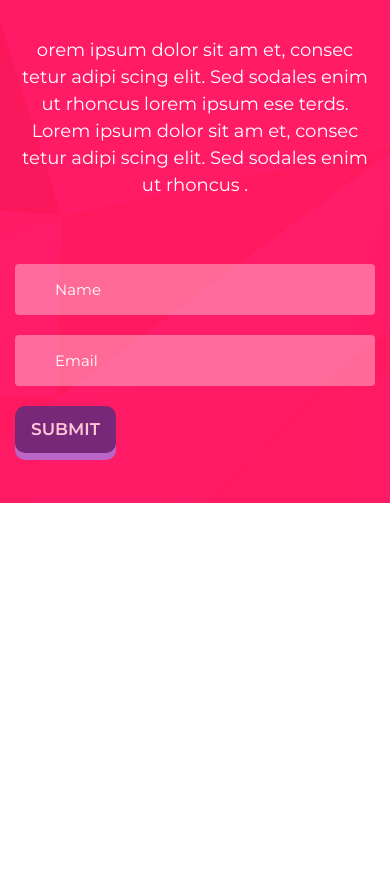
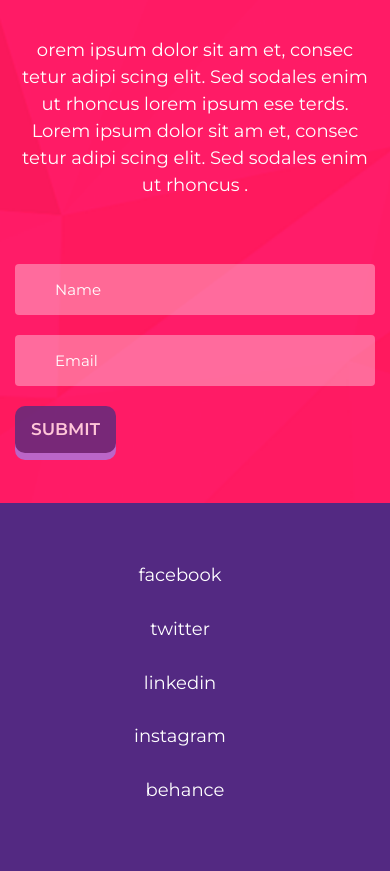
Before and after one commit to Andrew2112/b4-site, a plain HTML site: page index.html in a window 390 px wide. Shown: the part 8000-8871 px from the top of the page. Before the commit the page ends 8503 px from the top, so only its background shows below. Drawn offline with nearby package versions, Linux system fonts and the light colour scheme.

Commit message:
секция social

```diff
--- a/css/style.css
+++ b/css/style.css
@@ -412,9 +412,46 @@ h4 {
 .section-form .form-control::placeholder {
     color: #ffffff;
 }
-.section-form .form-control:focus{
-    box-shadow: 0 0 0 .2rem rgba(255, 255, 255, .25) ;
+
+.section-form .form-control:focus {
+    box-shadow: 0 0 0 .2rem rgba(255, 255, 255, .25);
 }
+
+/*=============================section-social===========================*/
+.section-social {
+    background: url(../img/social-bg.png) center no-repeat;
+    background-size: cover;
+    color: #ffffff;
+}
+
+.section-social a {
+    color: #ffffff;
+    font-size: 27px;
+}
+
+.section-social .list-group-item {
+    position: relative;
+    display: block;
+    padding: .75rem 1.25rem;
+    background-color: inherit;
+    border: none;
+    border-right: #ffffff;
+}
+
+.section-social .list-group-item a {
+    text-decoration: none;
+}
+
+.section-social .line {
+    border-right: 2px solid #ccc !important; /* Параметры линии */
+    padding-right: 40px !important;
+}
+
+.section-social .line:last-child {
+    border-right: none !important;
+    padding-right: 40px !important;
+}
+
 /*large Devices, Wide Screen*/
 @media only screen and(max-width: 1200px) {
 
@@ -478,6 +515,13 @@ h4 {
     }
 }
 
+@media screen and (max-width: 901px) {
+    .section-social .line {
+
+        padding-right: 15px !important;
+    }
+}
+
 /*mall Devices, Tablets*/
 @media only screen and (max-width: 768px) {
     .main-header-text {
@@ -533,6 +577,15 @@ h4 {
     .section-reviews .blockquote-footer {
         margin-top: 15px;
     }
+
+    .section-social .line {
+
+        padding-right: 20px !important;
+    }
+
+    .section-social .line a {
+        font-size: 18px;
+    }
 }
 
 @media only screen and (max-width: 600px) {
@@ -583,6 +636,12 @@ h4 {
         margin-bottom: 40px;
     }
 
+    .section-social .line {
+        border-right: none !important;
+        padding-right: 10px !important;
+
+    }
+
 }
 
 @media only screen and (max-width: 575px) {
@@ -590,6 +649,11 @@ h4 {
         position: static;
         width: 70%;
         margin: auto;
+    }
+    .section-social .line {
+        border-right: none !important;
+        padding-right: 50px !important;
+
     }
 }
 
--- a/index.html
+++ b/index.html
@@ -407,8 +407,11 @@
                                 <h3>Our Happy Client</h3>
                                 <h4>Testimonials</h4>
                                 <blockquote class="blockquote ">
-                                <p class="mb-0">Lorem ipsum dolor sit am et, consec tetur adipi scing elit. Sed sodales enim ut rhoncus lorem ipsum ese terds. Lorem ipsum dolor sit am et, consec tetur adipi scing elit.</p>
-                                <footer class="blockquote-footer"><cite title="Source Title">Mr. John Doe</cite></footer>
+                                    <p class="mb-0">Lorem ipsum dolor sit am et, consec tetur adipi scing elit. Sed
+                                        sodales enim ut rhoncus lorem ipsum ese terds. Lorem ipsum dolor sit am et,
+                                        consec tetur adipi scing elit.</p>
+                                    <footer class="blockquote-footer"><cite title="Source Title">Mr. John Doe</cite>
+                                    </footer>
                                 </blockquote>
                             </div>
                         </div>
@@ -427,8 +430,11 @@
                                 <h3>Our Happy Client</h3>
                                 <h4>Testimonials</h4>
                                 <blockquote class="blockquote ">
-                                <p class="mb-0">Lorem ipsum dolor sit am et, consec tetur adipi scing elit. Sed sodales enim ut rhoncus lorem ipsum ese terds. Lorem ipsum dolor sit am et, consec tetur adipi scing elit.</p>
-                                <footer class="blockquote-footer"><cite title="Source Title">Mr. Bill Doe</cite></footer>
+                                    <p class="mb-0">Lorem ipsum dolor sit am et, consec tetur adipi scing elit. Sed
+                                        sodales enim ut rhoncus lorem ipsum ese terds. Lorem ipsum dolor sit am et,
+                                        consec tetur adipi scing elit.</p>
+                                    <footer class="blockquote-footer"><cite title="Source Title">Mr. Bill Doe</cite>
+                                    </footer>
                                 </blockquote>
                             </div>
                         </div>
@@ -446,8 +452,11 @@
                                 <h3>Our Happy Client</h3>
                                 <h4>Testimonials</h4>
                                 <blockquote class="blockquote ">
-                                <p class="mb-0">Lorem ipsum dolor sit am et, consec tetur adipi scing elit. Sed sodales enim ut rhoncus lorem ipsum ese terds. Lorem ipsum dolor sit am et, consec tetur adipi scing elit.</p>
-                                <footer class="blockquote-footer"><cite title="Source Title">Mr. Peter Doe</cite></footer>
+                                    <p class="mb-0">Lorem ipsum dolor sit am et, consec tetur adipi scing elit. Sed
+                                        sodales enim ut rhoncus lorem ipsum ese terds. Lorem ipsum dolor sit am et,
+                                        consec tetur adipi scing elit.</p>
+                                    <footer class="blockquote-footer"><cite title="Source Title">Mr. Peter Doe</cite>
+                                    </footer>
                                 </blockquote>
                             </div>
                         </div>
@@ -475,7 +484,9 @@
             <div class="col-md-12">
                 <h4>Need Help?</h4>
                 <h5>Don't Forget to Contact With Us</h5>
-                <p>orem ipsum dolor sit am et, consec tetur adipi scing elit. Sed sodales enim ut rhoncus lorem ipsum ese terds. Lorem ipsum dolor sit am et, consec tetur adipi scing elit. Sed sodales enim ut rhoncus . </p>
+                <p>orem ipsum dolor sit am et, consec tetur adipi scing elit. Sed sodales enim ut rhoncus lorem ipsum
+                    ese terds. Lorem ipsum dolor sit am et, consec tetur adipi scing elit. Sed sodales enim ut rhoncus
+                    . </p>
                 <form class="text-left">
                     <div class="form-row">
                         <div class="col-md-5">
@@ -494,6 +505,27 @@
     </div>
 </section>
 <!-- /.section-form -->
+<section class="section-social">
+    <div class="container">
+        <div class="row">
+            <div class="col-md-12 text-center">
+                <ul class="list-group list-group-horizontal-sm justify-content-sm-around">
+                    <li class="list-group-item line"> <h6><a href="#">facebook</a></h6></li>
+                    <li class="list-group-item line">  <h6><a href="#" >twitter</a></h6></li>
+                    <li class="list-group-item line"><h6><a href="#" >linkedin</a></h6></li>
+                    <li class="list-group-item line"> <h6><a href="#" >instagram</a></h6></li>
+                    <li class="list-group-item line"><h6><a href="#" >behance</a></h6></li>
+                </ul>
+
+
+
+
+
+            </div>
+        </div>
+    </div>
+</section>
+<!-- /.section-social -->
 <!-- Optional JavaScript -->
 <!-- jQuery first, then Popper.js, then Bootstrap JS -->
 <script src="https://code.jquery.com/jquery-3.4.1.slim.min.js"
```
Also changed, not shown: img/social-bg.png (added). Lines whose indentation alone changed are shown as unchanged.
